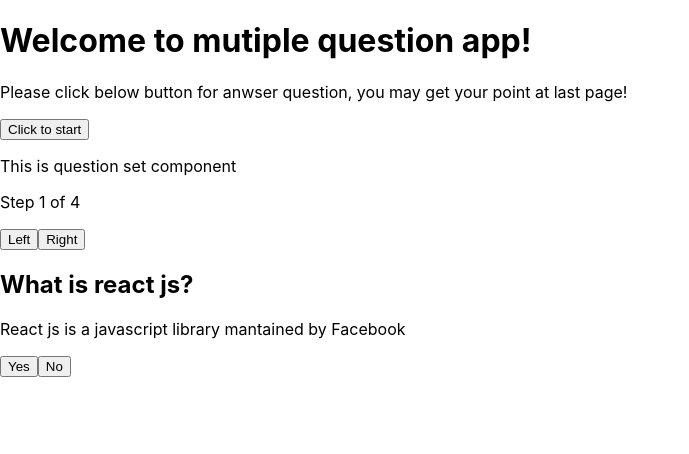
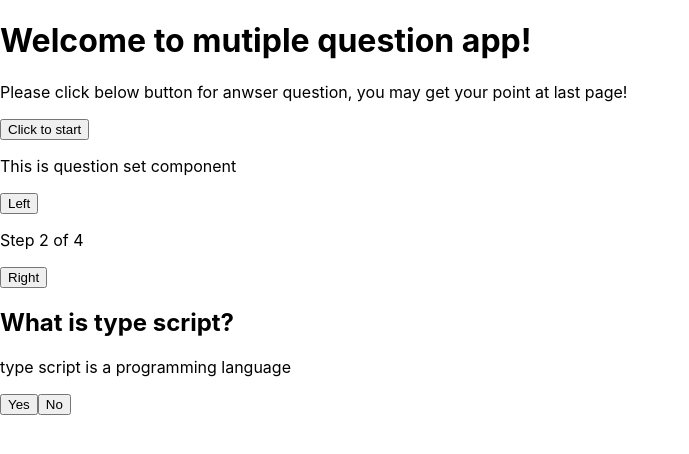
Before and after one commit to shaopeng-li/mutiple-question, a React (Create React App) app: page / in a window 1280 px wide. Both pictures are taken after a click on the button "No". Shown: the top 454 px of the page, without its empty margins (0-689 px from the left). Built offline with nearby package versions, Linux system fonts and the light colour scheme.

Commit message:
second update implement nav and add answer

```diff
--- a/src/components/question.js
+++ b/src/components/question.js
@@ -3,12 +3,10 @@ import React from 'react';
 const question = (props) => {
     return (
         <div>
-            <button>Left</button>
-            <button>Right</button>
             <h2>{props.details.title}</h2>
             <p>{props.details.question}</p>
-            <button onClick={props.chooseAnswer('yes')}>Yes</button>
-            <button onClick={props.chooseAnswer('no')}>No</button>
+            <button onClick={() => props.chooseAnswer('yes')}>Yes</button>
+            <button onClick={() => props.chooseAnswer('no')}>No</button>
         </div>
     );
 }
--- a/src/containers/questionSet.js
+++ b/src/containers/questionSet.js
@@ -34,29 +34,62 @@ class QuestionSet extends Component {
             }
         ],
         currentQuestion: 1,
-        answers: []
+        answers: [],
+        showScore: false
     }
 
     chooseAnswerHandler = (answer) => {
-
+        let rsQuestionSet = this.state.questionSet.map((q) => {
+            return {...q};
+        });
+        let rsQuestion = rsQuestionSet[this.state.currentQuestion - 1];
+        rsQuestion.selected = answer;
+        rsQuestionSet[this.state.currentQuestion - 1] = rsQuestion;
+        let rsAnswer = [...this.state.answers];
+        rsAnswer[this.state.currentQuestion - 1] = rsQuestion.answer === rsQuestion.selected ? rsQuestion.point : 0;
+        this.setState({ questionSet: rsQuestionSet, answers: rsAnswer });
+        this.nextHandler();
     }
 
     prevHandler = () => {
-
+        if (this.state.currentQuestion > 1) {
+            this.setState((state, props) => {
+                return { currentQuestion: state.currentQuestion - 1 };
+            });
+        }
     }
 
     nextHandler = () => {
-
+        if (this.state.currentQuestion < this.state.questionSet.length) {
+            this.setState((state, props) => {
+                return { currentQuestion: state.currentQuestion + 1 };
+            });
+        }
     }
 
     render() {
         let details = this.state.questionSet[this.state.currentQuestion - 1];
+        let scoreButton = null;
+        let scoreBoard = null;
+        if (this.state.currentQuestion === this.state.questionSet.length) {
+            scoreButton = <button onClick={() => this.setState({showScore: true})}>Show my score</button>
+        }
+        if (this.state.showScore) {
+            scoreBoard = <p>{() => this.state.answers.reduce((acc, curr) => acc + curr)}</p>
+        }
+
 
         return (
             <div>
                 <p>This is question set component</p>
+                <button onClick={this.prevHandler}>Left</button>
                 <p>Step {this.state.currentQuestion} of {this.state.questionSet.length}</p>
-                <Question details={details} chooseAnswer={this.chooseAnswerHandler}/>
+                <button onClick={this.nextHandler}>Right</button>
+                <Question
+                    details={details}
+                    chooseAnswer={this.chooseAnswerHandler} />
+                {scoreButton}
+                {scoreBoard}
             </div>
         );
     }
```
